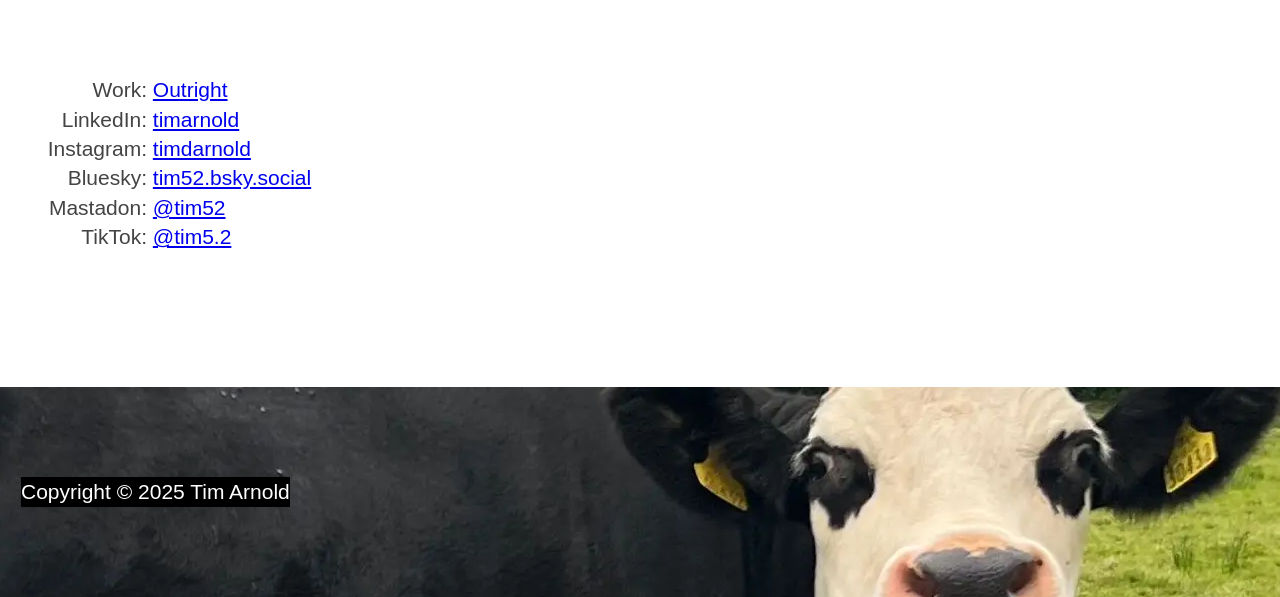
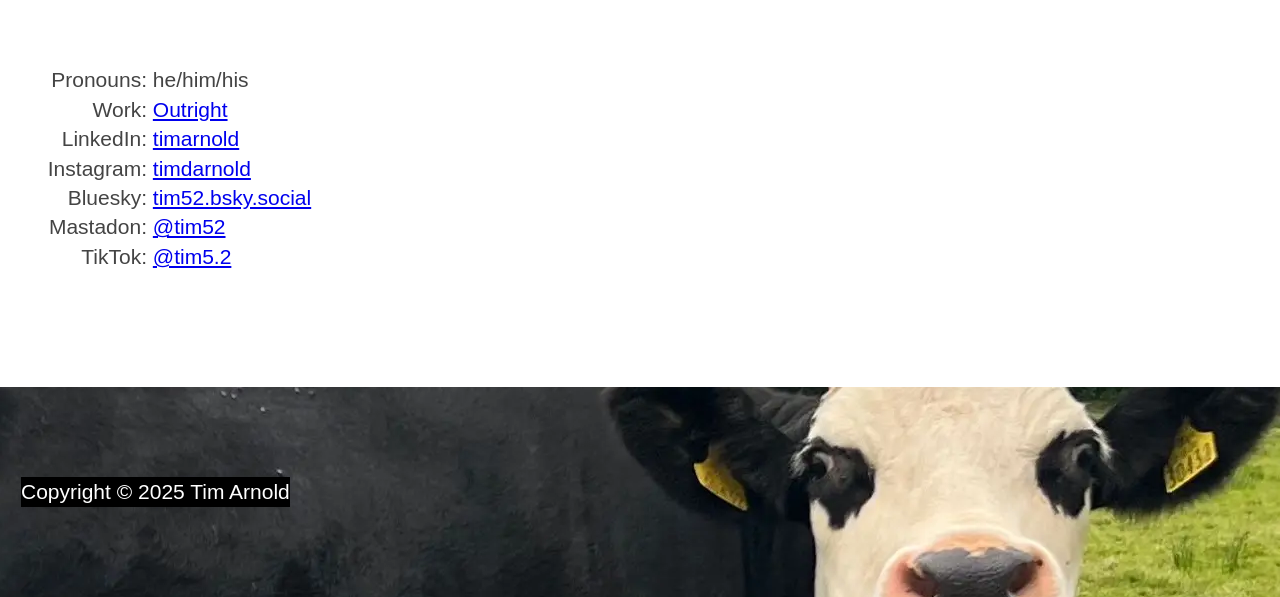
Before and after one commit to tim-arnold/tim52.io, a plain HTML site: page index.html in a window 1280 px wide. Shown: the part 203-800 px from the top of the page. Drawn offline with Linux system fonts and the light colour scheme.

Commit message:
add pronouns

```diff
--- a/index.html
+++ b/index.html
@@ -37,6 +37,8 @@
     <div class="container">
       <main>
         <dl>
+          <dt>Pronouns:</dt>
+          <dd>he/him/his</dd>
           <dt>Work:</dt>
           <dd><a href="https://weareoutright.com">Outright</a></dd>
           <dt>LinkedIn:</dt>
```
